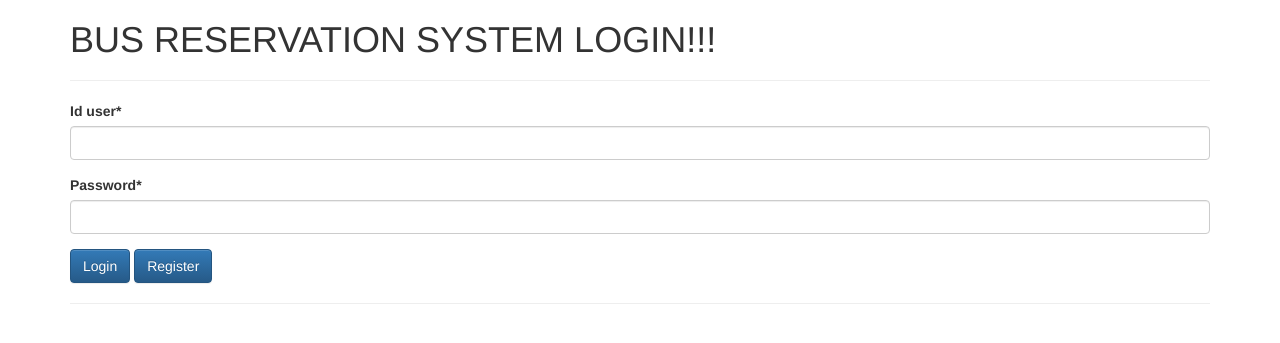
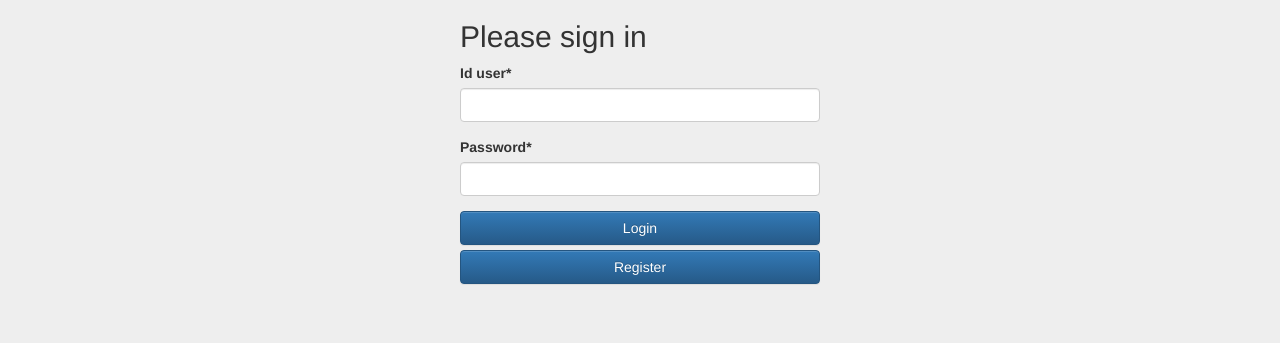
Before and after one commit to aecute/brs-cmu, a Django app: page / in a window 1280 px wide. Shown: the top 343 px of the page. Run offline with Django 3.2, Linux system fonts and the light colour scheme; some libraries are stand-ins or nearby versions.

Commit message:
new login page

```diff
--- a/templates/base.html
+++ b/templates/base.html
@@ -1,7 +1,7 @@
 <!DOCTYPE html>
 <html>
   <head>
-    <title>BUS RESERVATION SYSTEM</title>
+    <title>{% block title %}Bus Reservation System{% endblock %}</title>
       <meta charset="utf-8">
       <meta name="viewport" content="width=device-width, initial-scale=1">
 
@@ -17,8 +17,14 @@
       <!-- Latest compiled and minified JavaScript -->
       <script src="https://maxcdn.bootstrapcdn.com/bootstrap/3.3.6/js/bootstrap.min.js" integrity="sha384-0mSbJDEHialfmuBBQP6A4Qrprq5OVfW37PRR3j5ELqxss1yVqOtnepnHVP9aJ7xS" crossorigin="anonymous"></script>
 
+      <style>
+      {% block style %}{% endblock %}
+      </style>
+
   </head>
-  <body>
+
+
+  <body >
 
     <div class="container">
 
--- a/templates/login.html
+++ b/templates/login.html
@@ -2,18 +2,37 @@
 
 {% load crispy_forms_tags %}
 
+{% block title %}Login | {{ block.super }} {% endblock %}
+
+
+<style>
+      {% block style %}
+        body {
+          background-color: #eee  ;
+        }
+      {% endblock %}
+</style>
+
+
 {% block content %}
 
-<h1>BUS RESERVATION SYSTEM LOGIN!!!</h1>
-<hr>
 
-<form action="" method="post">{% csrf_token %}
+<div class="row">
+	<div class="col-md-4"></div>
+	<div class="col-md-4">
+		<h2 class="form-signin-heading">Please sign in</h2>
+		<form action="" method="post" class="form-signin">{% csrf_token %}
 
-	{{ form|crispy }}
+			{{ form|crispy }}
 
-<input type='submit' value='Login' class="btn btn-primary"></input>
-<a  class="btn btn-primary" href="/register" >Register</a>
-</form>
+		<input type='submit' value='Login' class="btn btn-primary  btn-block"></input>
+		<a  class="btn btn-primary  btn-block" href="/register" >Register</a>
+		</form>
+	</div>
+	<div class="col-md-4"></div>
+</div>
+
+
 
 <hr>
 
```
Also changed, not shown: 1 other file.
